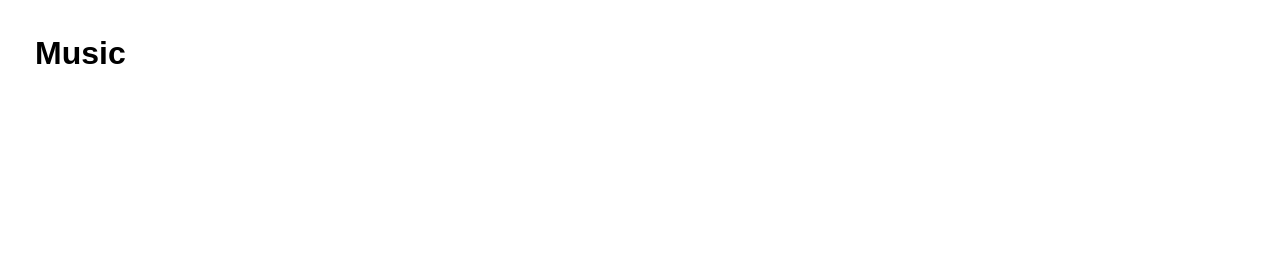
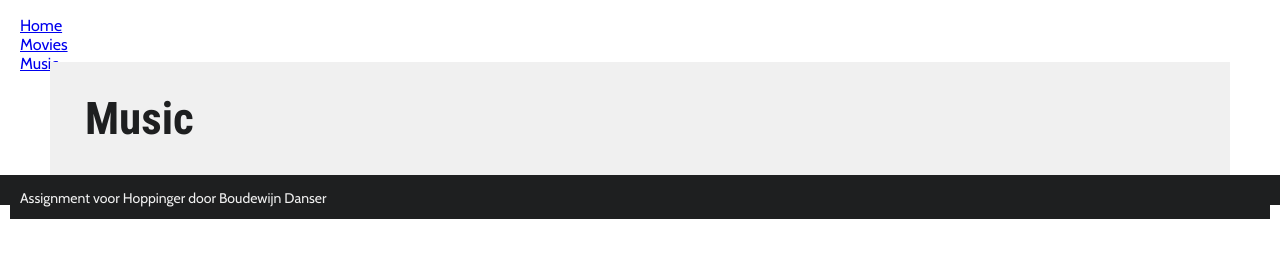
Before and after one commit to boudewijndanser/drupal-headless-react, a React app: page /music in a window 1280 px wide. Built offline with nearby package versions, Linux system fonts and the light colour scheme.

Commit message:
Making it not ugly

```diff
--- /dev/null
+++ b/src/components/footer.js
@@ -0,0 +1,12 @@
+import React from 'react'
+import '../css/footer.css'
+
+const Footer = () => {
+    return (
+        <div className="footer">
+        <p>Assignment voor Hoppinger door Boudewijn Danser</p>
+        </div>
+    )
+}
+
+export default Footer
--- /dev/null
+++ b/src/components/navBar.js
@@ -0,0 +1,17 @@
+import React from 'react'
+import { Link } from 'react-router-dom'
+import '../css/navBar.css'
+
+const NavBar = () => {
+    return (
+        <div className="navBar" >
+        <ul>
+          <li><Link to="/">Home</Link></li>
+          <li><Link to="/movies">Movies</Link></li>
+          <li><Link to="/music">Music</Link></li>
+        </ul>
+        </div>
+    )
+}
+
+export default NavBar
--- /dev/null
+++ b/src/css/footer.css
@@ -0,0 +1,5 @@
+.footer p {
+    font-family: 'Cabin', sans-serif;
+    font-size: 14px;
+    color: #F0F0F0;
+  }
--- a/src/css/index.css
+++ b/src/css/index.css
@@ -1,5 +1,29 @@
+
 body {
-  margin: 35px;
-  padding: 0;
-  font-family: sans-serif;
+  margin:0px;
+  color: #1E1F20;
 }
+
+.wrapper {
+  display: flex;
+  flex-direction: column;
+  min-height: 100vh;
+}
+
+.nav {
+  background-color: #ffffff;
+  display: block;
+}
+
+.content {
+  background-color: #F0F0F0;
+  /* flex: 1 0 0; */
+  margin: 0 50px;
+  padding: 0 35px;
+}
+
+.footer {
+  background-color: #1E1F20;
+  height: 30px;
+  padding: 0 10px;
+}
--- /dev/null
+++ b/src/css/navBar.css
@@ -0,0 +1,17 @@
+
+
+.navBar {
+  height: 46px;
+  width: 90%;
+  align-items: center;
+  padding: 0 20px;
+}
+
+ul {
+  padding: 0;
+  list-style: none;
+}
+
+ul li:hover{
+  color:#42DC3D;
+}
--- /dev/null
+++ b/src/css/typography.css
@@ -0,0 +1,21 @@
+@import url('https://fonts.googleapis.com/css?family=Cabin|Roboto+Condensed:400,700');
+
+html {
+  font-family: 'Cabin', sans-serif;
+  font-size: 16px;
+}
+
+h1 {
+font-family: 'Roboto Condensed', sans-serif;
+font-size: 45px;
+}
+
+h2 {
+font-family: 'Roboto Condensed', sans-serif;
+font-size: 30px;
+}
+
+p {
+font-family: 'Cabin', sans-serif;
+font-size: 16px;
+}
--- a/src/index.js
+++ b/src/index.js
@@ -5,8 +5,11 @@ import registerServiceWorker from './registerServiceWorker'
 
 // Styling
 import './css/index.css'
+import './css/typography.css'
 
-// Pages
+// Pages + Nav
+import NavBar from './components/navBar'
+import Footer from './components/footer'
 import Home from './components/home'
 import Movies from './components/movies'
 import Music from './components/music'
@@ -14,12 +17,22 @@ import NotFound from './components/notFound'
 
 ReactDOM.render(
   <BrowserRouter>
-  <Switch>
-    <Route path="/" exact component={ Home } />
-    <Route path="/movies" exact component={ Movies } />
-    <Route path="/music" exact component={ Music } />
-    <Route component={ NotFound } />
-  </Switch>
+    <div className="wrapper">
+      <div className="nav">
+        <NavBar/>
+      </div>
+      <div className ="content">
+        <Switch>
+          <Route exact path="/" component={ Home } />
+          <Route path="/movies" component={ Movies } />
+          <Route path="/music" component={ Music } />
+          <Route component={ NotFound } />
+        </Switch>
+      </div>
+      <div className="footer">
+      <Footer/>
+      </div>
+    </div>
   </BrowserRouter>,
   document.getElementById('root')
 )
```
